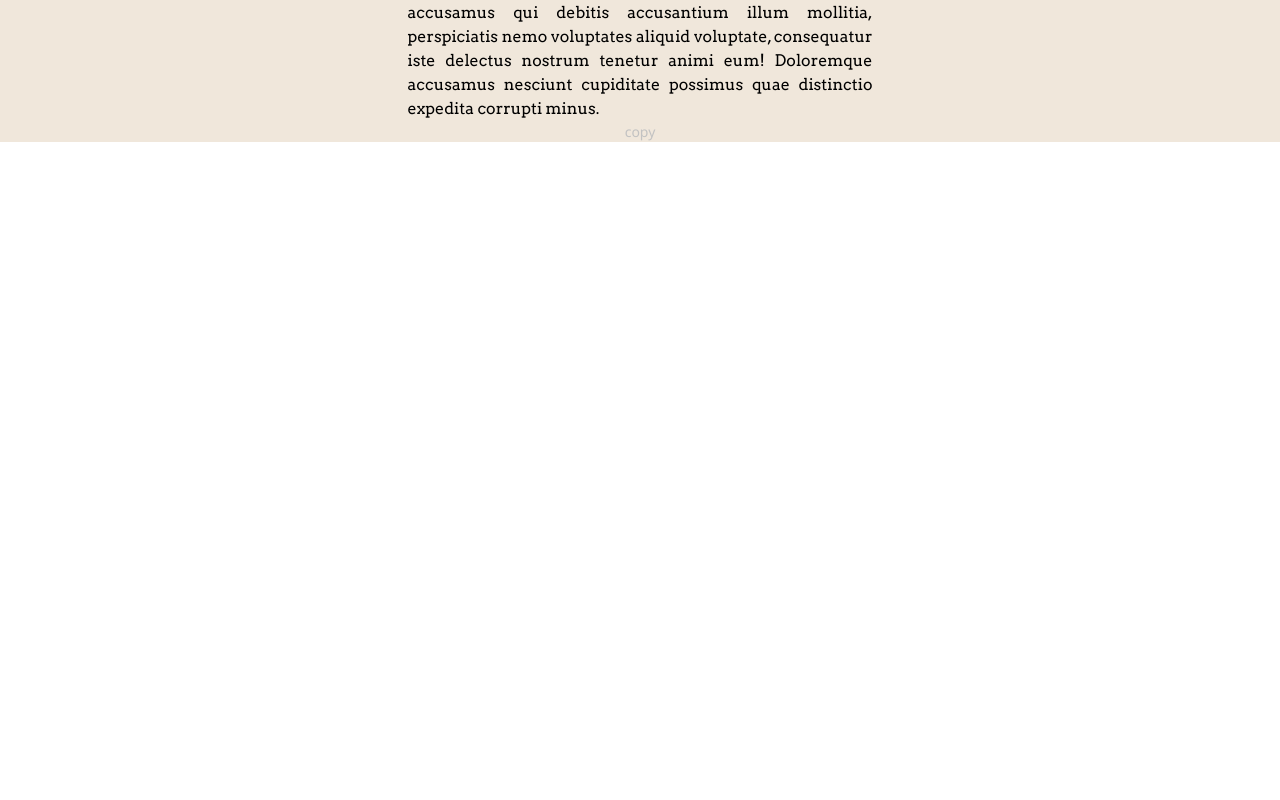
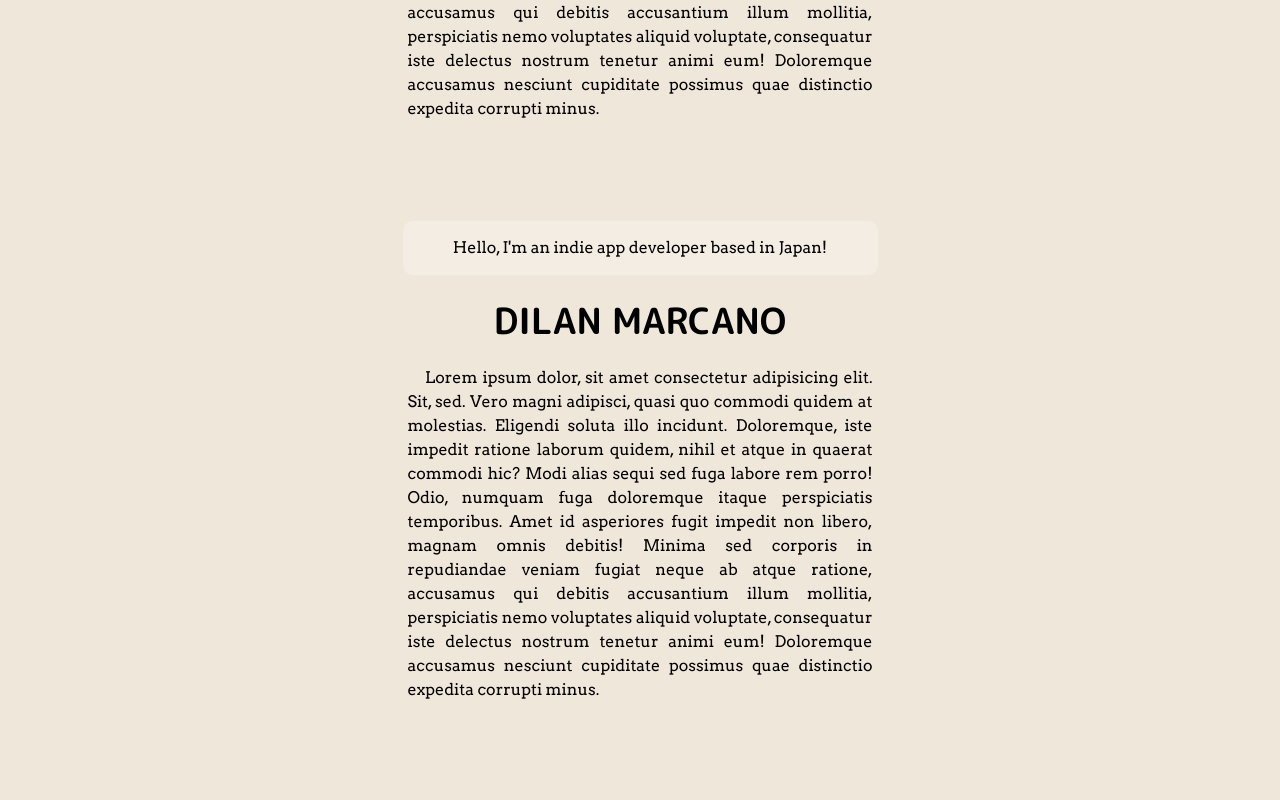
Before and after one commit to alicedev94/alice-2024, a Vue app: page / in a window 1280 px wide. Shown: the part 460-1260 px from the top of the page. Before the commit the page ends 800 px from the top, so only its background shows below. Built offline with nearby package versions, Linux system fonts and the light colour scheme.

Commit message:
bug moreee bug, sorry continued tommorrow

```diff
--- a/src/assets/emerald/styles/base.css
+++ b/src/assets/emerald/styles/base.css
@@ -43,3 +43,6 @@ a {
   text-decoration: none;
   color: var(--eme-color-light-gray);
 }
+footer {
+  background-color: black;
+}
--- a/src/components/BodyCo.vue
+++ b/src/components/BodyCo.vue
@@ -1,35 +1,13 @@
 <script setup lang="ts">
-import FooterCo from './FooterCo.vue';
+import CardCo from './CardCo.vue';
+
+const positions = [1, 2, 3, 4, 5]
 </script>
 
 <template>
     <div class="eme-core-center-app">
         <div class="list">
-            <div class="eme-card">
-                <div class="eme-content eme-content-light">
-                    <p class="eme-text-center arvo-regular">
-                        Hello, I'm an indie app developer based in Japan!
-                    </p>
-                </div>
-
-                <h1 class="eme-text-center m-plus-rounded-1c-bold">DILAN MARCANO</h1>
-
-                <p class="arvo-regular eme-text-init">
-                    Lorem ipsum dolor, sit amet consectetur adipisicing elit. Sit, sed.
-                    Vero magni adipisci, quasi quo commodi quidem at molestias. Eligendi
-                    soluta illo incidunt. Doloremque, iste impedit ratione laborum quidem,
-                    nihil et atque in quaerat commodi hic? Modi alias sequi sed fuga
-                    labore rem porro! Odio, numquam fuga doloremque itaque perspiciatis
-                    temporibus. Amet id asperiores fugit impedit non libero, magnam omnis
-                    debitis! Minima sed corporis in repudiandae veniam fugiat neque ab
-                    atque ratione, accusamus qui debitis accusantium illum mollitia,
-                    perspiciatis nemo voluptates aliquid voluptate, consequatur iste
-                    delectus nostrum tenetur animi eum! Doloremque accusamus nesciunt
-                    cupiditate possimus quae distinctio expedita corrupti minus.
-                </p>
-
-                <FooterCo />
-            </div>
+            <CardCo v-for="position in positions" :key="position" />
         </div>
     </div>
 </template>
--- /dev/null
+++ b/src/components/CardCo.vue
@@ -0,0 +1,27 @@
+<template>
+    <div class="eme-card">
+        <div class="eme-content eme-content-light">
+            <p class="eme-text-center arvo-regular">
+                Hello, I'm an indie app developer based in Japan!
+            </p>
+        </div>
+
+        <h1 class="eme-text-center m-plus-rounded-1c-bold">DILAN MARCANO</h1>
+
+        <p class="arvo-regular eme-text-init">
+            Lorem ipsum dolor, sit amet consectetur adipisicing elit. Sit, sed.
+            Vero magni adipisci, quasi quo commodi quidem at molestias. Eligendi
+            soluta illo incidunt. Doloremque, iste impedit ratione laborum quidem,
+            nihil et atque in quaerat commodi hic? Modi alias sequi sed fuga
+            labore rem porro! Odio, numquam fuga doloremque itaque perspiciatis
+            temporibus. Amet id asperiores fugit impedit non libero, magnam omnis
+            debitis! Minima sed corporis in repudiandae veniam fugiat neque ab
+            atque ratione, accusamus qui debitis accusantium illum mollitia,
+            perspiciatis nemo voluptates aliquid voluptate, consequatur iste
+            delectus nostrum tenetur animi eum! Doloremque accusamus nesciunt
+            cupiditate possimus quae distinctio expedita corrupti minus.
+        </p>
+
+
+    </div>
+</template>
--- a/src/views/HomeView.vue
+++ b/src/views/HomeView.vue
@@ -2,6 +2,7 @@
 import { ref } from 'vue';
 import BodyCo from '@/components/BodyCo.vue';
 import HeaderCo from '@/components/HeaderCo.vue';
+import FooterCo from '@/components/FooterCo.vue';
 
 const isLightMode = ref(true); // Variable reactiva para controlar el modo
 
@@ -20,4 +21,6 @@ const showOptions = () => {
         <HeaderCo @change-mode="changeMode" @show-options="showOptions" />
         <BodyCo />
     </div>
+
+    <FooterCo />
 </template>
```
